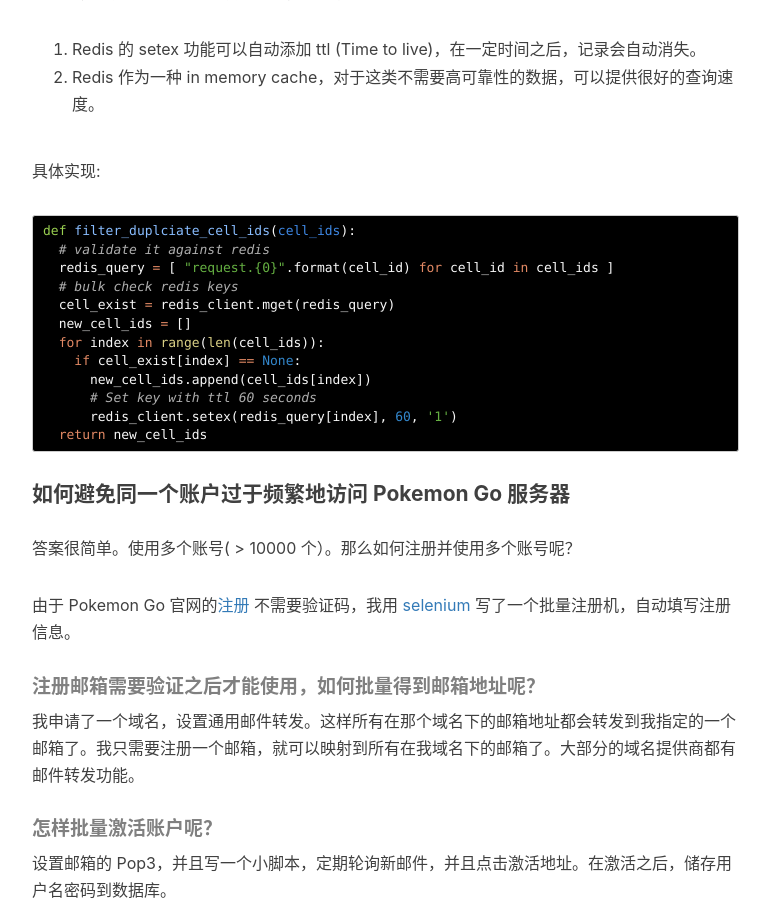
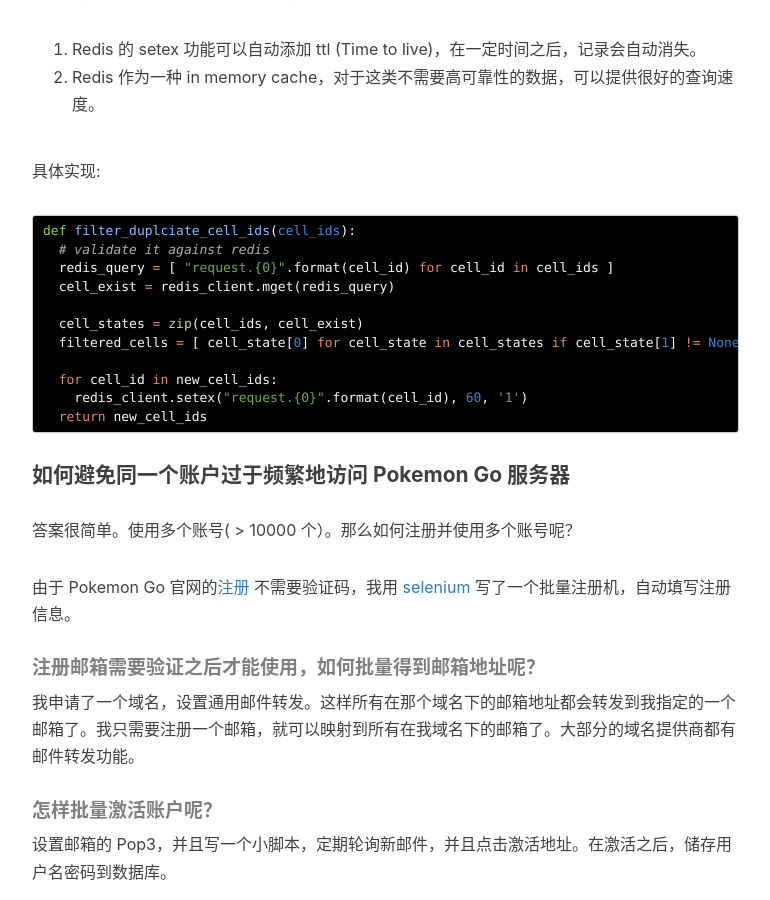
Before and after one commit to chenditc/chendi.me, a Jekyll site: the page built from _posts/2016-08-20-how-to-create-a-pokemon-map.markdown, in a window 1280 px wide and 900 px high, scrolled down 5653 px. Shown: the whole window, without its empty margins (233-1003 px from the left). Built offline with Jekyll 4.4.1, drawn with Linux system fonts in a browser that asks for light colours; nearby versions of some CDN libraries; comment, search, counter and statistics services are not loaded.

Commit message:
Update 2016-08-20-how-to-create-a-pokemon-map.markdown

```diff
--- a/_posts/2016-08-20-how-to-create-a-pokemon-map.markdown
+++ b/_posts/2016-08-20-how-to-create-a-pokemon-map.markdown
@@ -121,14 +121,13 @@
 <pre style="background:#000;color:#f8f8f8"><span style="color:#99cf50">def</span> <span style="color:#89bdff">filter_duplciate_cell_ids</span>(<span style="color:#3e87e3">cell_ids</span>):
   <span style="color:#aeaeae;font-style:italic"># validate it against redis</span>
   redis_query <span style="color:#e28964">=</span> [ <span style="color:#65b042">"request.{0}"</span>.format(cell_id) <span style="color:#e28964">for</span> cell_id <span style="color:#e28964">in</span> cell_ids ]
-  <span style="color:#aeaeae;font-style:italic"># bulk check redis keys</span>
   cell_exist <span style="color:#e28964">=</span> redis_client.mget(redis_query)
-  new_cell_ids <span style="color:#e28964">=</span> []
-  <span style="color:#e28964">for</span> index <span style="color:#e28964">in</span> <span style="color:#dad085">range</span>(<span style="color:#dad085">len</span>(cell_ids)):
-    <span style="color:#e28964">if</span> cell_exist[index] <span style="color:#e28964">==</span> <span style="color:#3387cc">None</span>:
-      new_cell_ids.append(cell_ids[index])
-      <span style="color:#aeaeae;font-style:italic"># Set key with ttl 60 seconds</span>
-      redis_client.setex(redis_query[index], <span style="color:#3387cc">60</span>, <span style="color:#65b042">'1'</span>)
+
+  cell_states <span style="color:#e28964">=</span> <span style="color:#dad085">zip</span>(cell_ids, cell_exist)
+  filtered_cells <span style="color:#e28964">=</span> [ cell_state[<span style="color:#3387cc">0</span>] <span style="color:#e28964">for</span> cell_state <span style="color:#e28964">in</span> cell_states <span style="color:#e28964">if</span> cell_state[<span style="color:#3387cc">1</span>] <span style="color:#e28964">!=</span> <span style="color:#3387cc">None</span> ]
+
+  <span style="color:#e28964">for</span> cell_id <span style="color:#e28964">in</span> new_cell_ids:
+    redis_client.setex(<span style="color:#65b042">"request.{0}"</span>.format(cell_id), <span style="color:#3387cc">60</span>, <span style="color:#65b042">'1'</span>)
   <span style="color:#e28964">return</span> new_cell_ids
 </pre>
 
```
